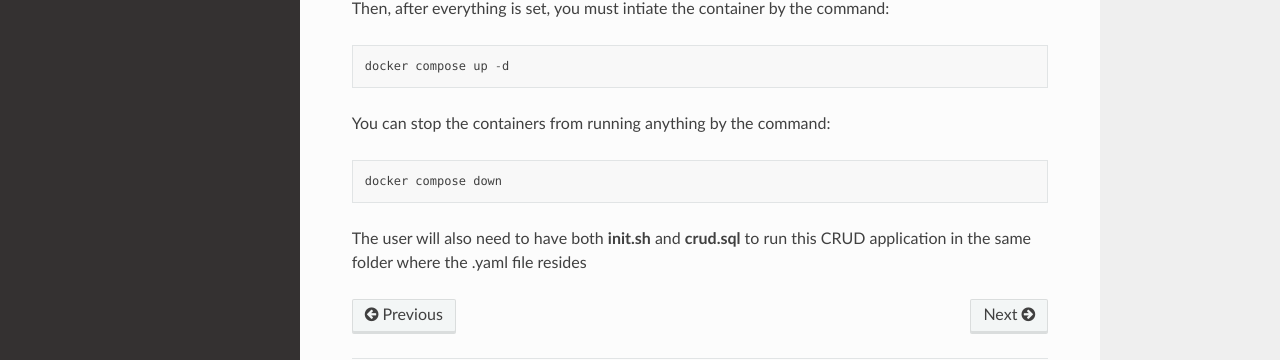
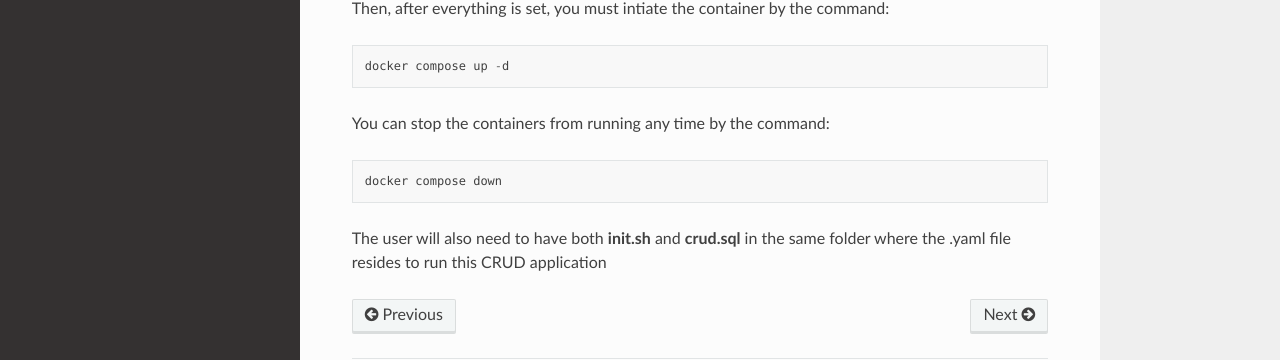
Before and after one commit to beatrizamante/docker-crud-devops, a Sphinx documentation site: the page built from docs/source/usage.rst, in a window 1280 px wide and 1066 px high. Shown: the part 602-962 px from the top of the window. Built offline with Sphinx 7.4.7 and the Read the Docs theme 2.0.0, drawn with Linux system fonts in a browser that asks for light colours.

Commit message:
Update usage.rst

```diff
--- a/docs/source/usage.rst
+++ b/docs/source/usage.rst
@@ -29,10 +29,10 @@ Then, after everything is set, you must intiate the container by the command:
     docker compose up -d
 
 
-You can stop the containers from running anything by the command:
+You can stop the containers from running any time by the command:
 
 ::
 
     docker compose down
 
-The user will also need to have both **init.sh** and **crud.sql** to run this CRUD application in the same folder where the .yaml file resides
+The user will also need to have both **init.sh** and **crud.sql** in the same folder where the .yaml file resides to run this CRUD application
```
